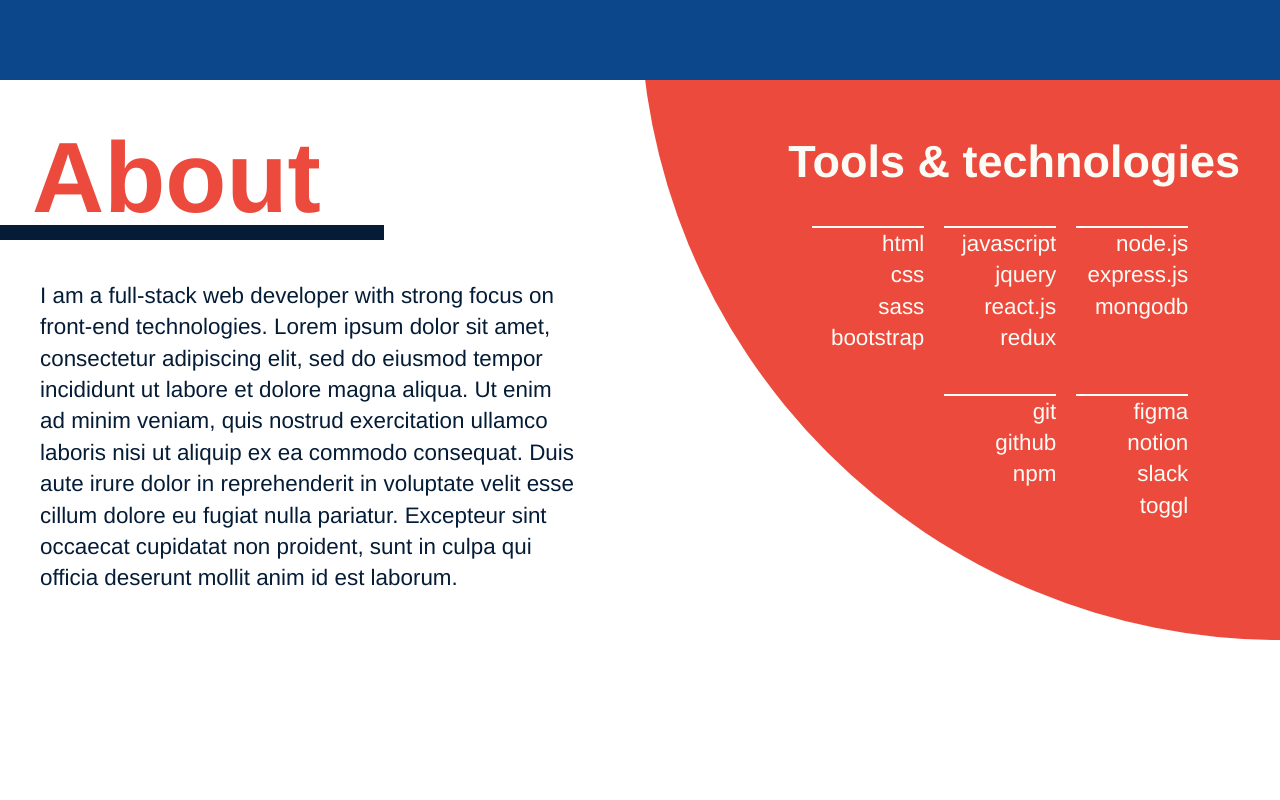
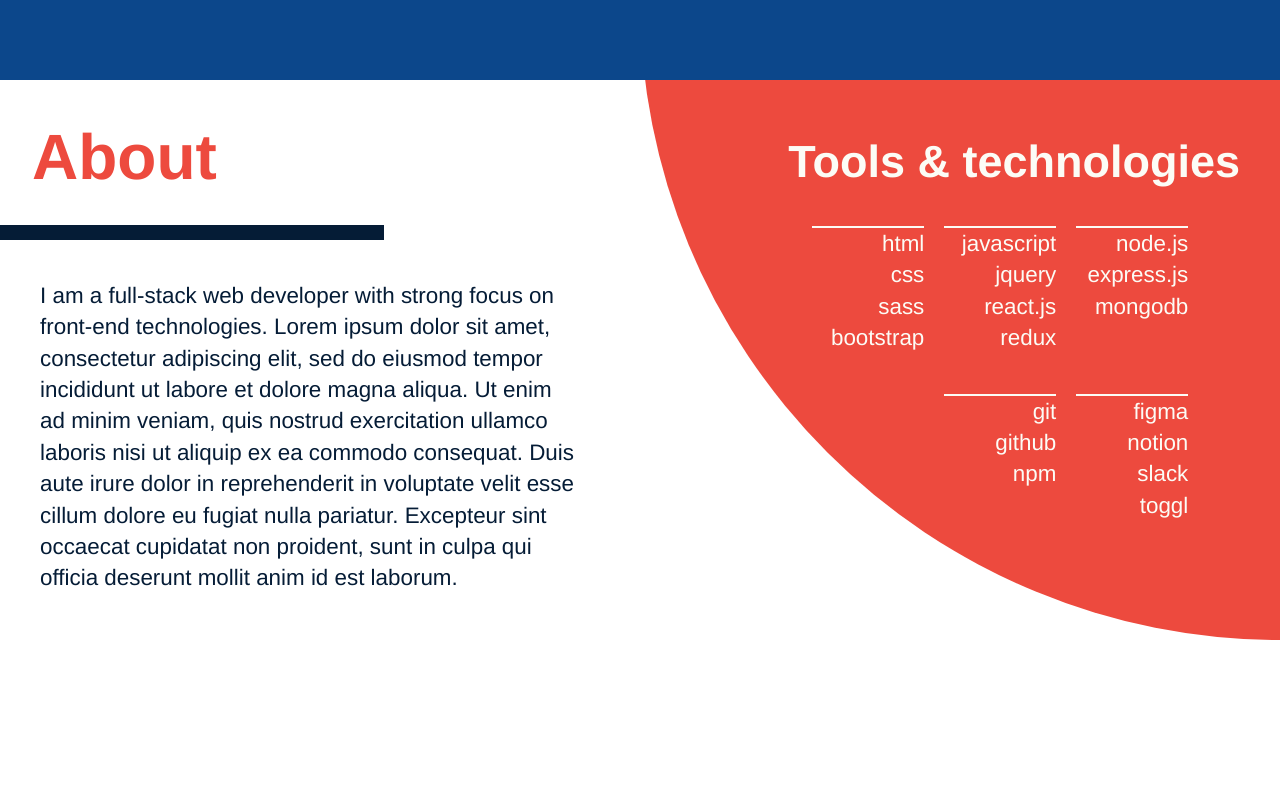
Before and after one commit to anabrd/portfolio, a React (Create React App) app: page / in a window 1280 px wide. Shown: the part 720-1520 px from the top of the page. Built offline with nearby package versions, Linux system fonts and the light colour scheme.

Commit message:
fix section headings

```diff
--- a/src/App.js
+++ b/src/App.js
@@ -118,7 +118,7 @@ function App() {
     {
       id: 1,
       title: "About",
-      heading: "Über Mich",
+      heading: "Über mich",
       description: "I am a full-stack web developer with strong focus on front-end technologies. Lorem ipsum dolor sit amet, consectetur adipiscing elit, sed do eiusmod tempor incididunt ut labore et dolore magna aliqua. Ut enim ad minim veniam, quis nostrud exercitation ullamco laboris nisi ut aliquip ex ea commodo consequat. Duis aute irure dolor in reprehenderit in voluptate velit esse cillum dolore eu fugiat nulla pariatur. Excepteur sint occaecat cupidatat non proident, sunt in culpa qui officia deserunt mollit anim id est laborum.",
       subheading: "Werkzeuge",
       content: [["html", "css", "sass", "bootstrap"],
--- a/src/index.css
+++ b/src/index.css
@@ -54,7 +54,7 @@ ul {
   padding-left: 4vmin;
   font-style: normal;
   font-weight: bold;
-  font-size: 100px;
+  font-size: 5vw;
   color: var(--red);
   border-bottom: 15px solid var(--dark)
 }
```
